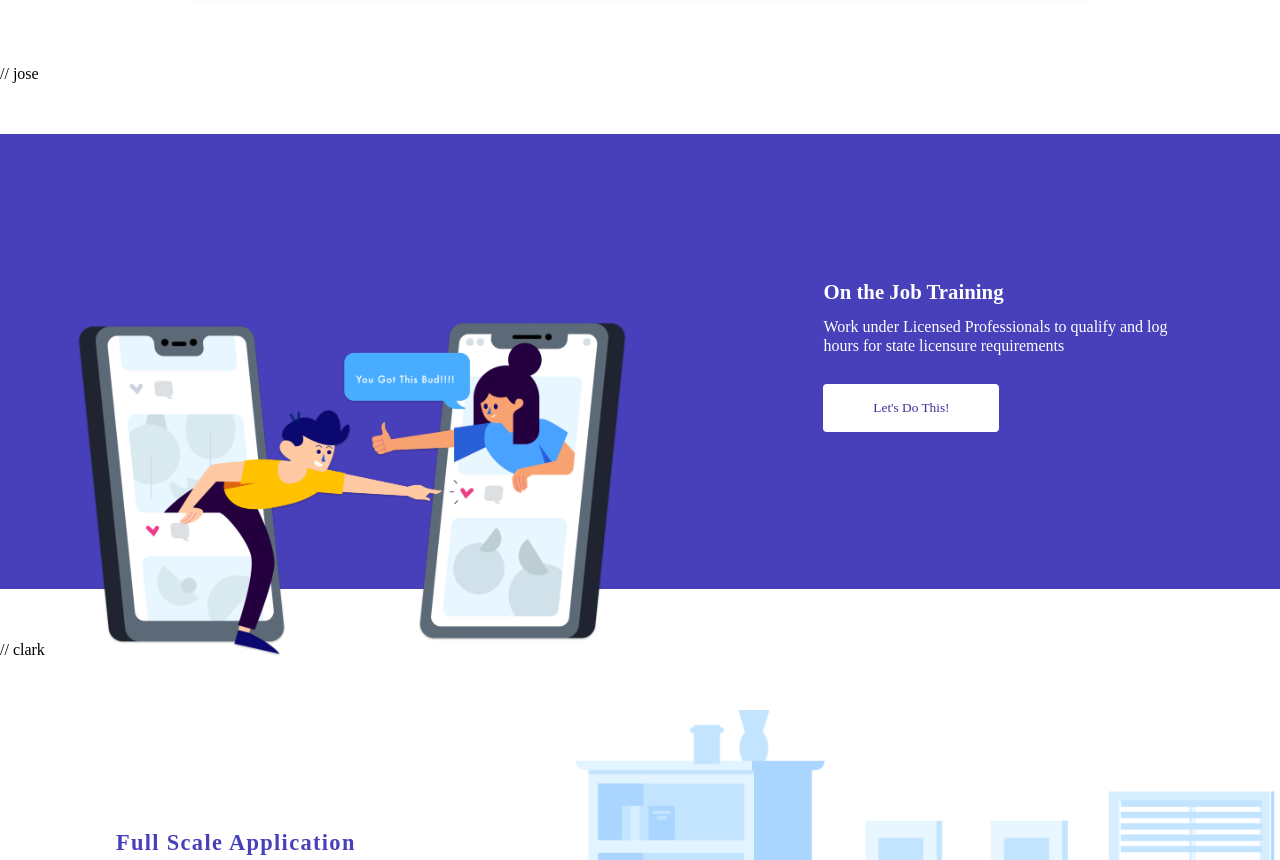
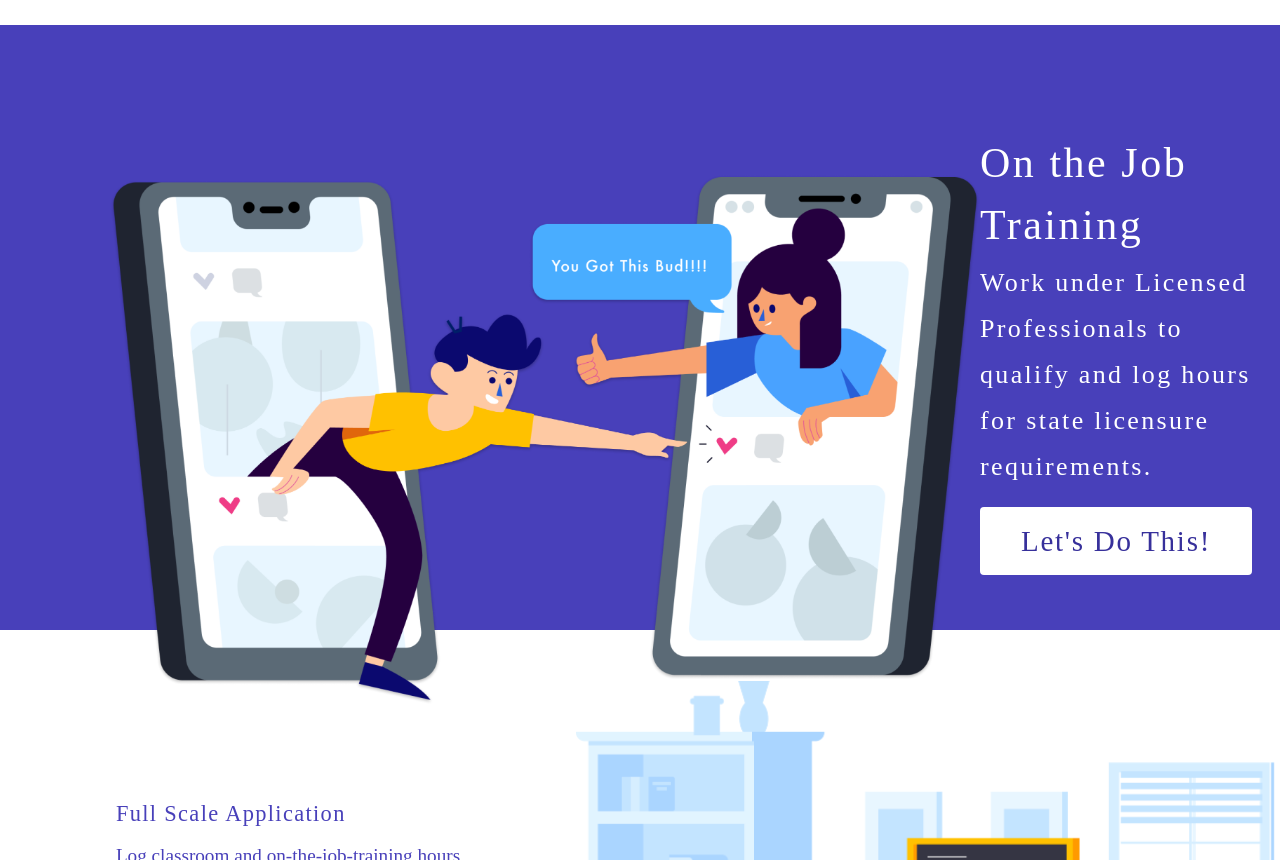
Before and after one commit to Revitalized-Playground/Front-End, a React (Create React App) app in the folder revclient/: page / in a window 1280 px wide. Shown: the part 1940-2800 px from the top of the page. Built offline with nearby package versions, Linux system fonts and the light colour scheme; a web font is replaced by a local one.

Commit message:
fixed styling for OnTheJob

```diff
--- a/revclient/src/styles/global.scss
+++ b/revclient/src/styles/global.scss
@@ -1,11 +1,11 @@
-h2 {
-	font-size: 1.3rem;
-	height: 1.2rem;
-	font-weight: bolder;
-}
 body {
 	font-family: 'futura-pt';
 }
+// h2 {
+// 	font-size: 1.3rem;
+// 	height: 1.2rem;
+// 	// font-weight: bolder;
+// }
 .dark-mode {
 	background-color: #043558;
 }
--- a/revclient/src/views/Landing/LandingPage.jsx
+++ b/revclient/src/views/Landing/LandingPage.jsx
@@ -19,15 +19,15 @@ export default function LandingPage() {
 
   return (
     <>
-      // nav  // jose
-      <Header /> // jose
-      <OurPurpose /> // jose
-      <OnTheJob /> // clark
-      <FullScaleApp /> // clark
-      <FeaturedProjects /> // clark
-      <SearchProjects />  // alex
-      <Testimonials />  // alex
-      // footer    // alex
+      {/* nav - jose */}
+      <Header /> {/* jose */}
+      <OurPurpose /> {/* jose */}
+      <OnTheJob /> {/* clark */}
+      <FullScaleApp /> {/* clark */}
+      <FeaturedProjects /> {/* clark */}
+      <SearchProjects /> {/* alex */}
+      <Testimonials /> {/* alex */}
+      {/* footer - alex */}
     </>
   );
 }
--- a/revclient/src/views/Landing/OnTheJob/OnTheJob.jsx
+++ b/revclient/src/views/Landing/OnTheJob/OnTheJob.jsx
@@ -13,7 +13,7 @@ const OnTheJob = () => {
           <h2>On the Job Training</h2>
           <p>
             Work under Licensed Professionals to qualify and log hours for state
-            licensure requirements
+            licensure requirements.
           </p>
           <button>Let's Do This!</button>
         </div>
--- a/revclient/src/views/Landing/OnTheJob/OnTheJob.scss
+++ b/revclient/src/views/Landing/OnTheJob/OnTheJob.scss
@@ -4,11 +4,12 @@
 	display: flex;
 	justify-content: space-between;
 	color: white;
-
+	height: 605px;
 	img {
-		width: 43%;
-		margin: 5% auto -15% 6%;
-		object-fit: scale-down;
+		width: 870px;
+		height: 950px;
+		margin: -60px auto 0 110px;
+		object-fit: contain;
 	}
 	button {
 		@include buttonStyler(#ffffff, rgb(55, 48, 155), none);
@@ -16,9 +17,28 @@
 	.training-cta {
 		display: inline-block;
 		max-width: 28%;
-		margin: 10% auto;
+		margin: 10% 311px 10% auto;
 		h2 {
-			margin: 5% auto;
+			margin: -7.5% auto 5% auto;
+			font-size: 42px;
+			letter-spacing: 0.06em;
+			line-height: 147.81%;
+			font-weight: 300;
+		}
+		p {
+			width: 107%;
+			font-size: 26px;
+			line-height: 177.31%;
+			letter-spacing: 0.09em;
+			margin-top: -10px;
+		}
+		button {
+			margin-top: 17px;
+			width: 272px;
+			height: 68px;
+			font-size: 29px;
+			font-family: 'futura-pt';
+			letter-spacing: 0.06em;
 		}
 	}
 }
```
